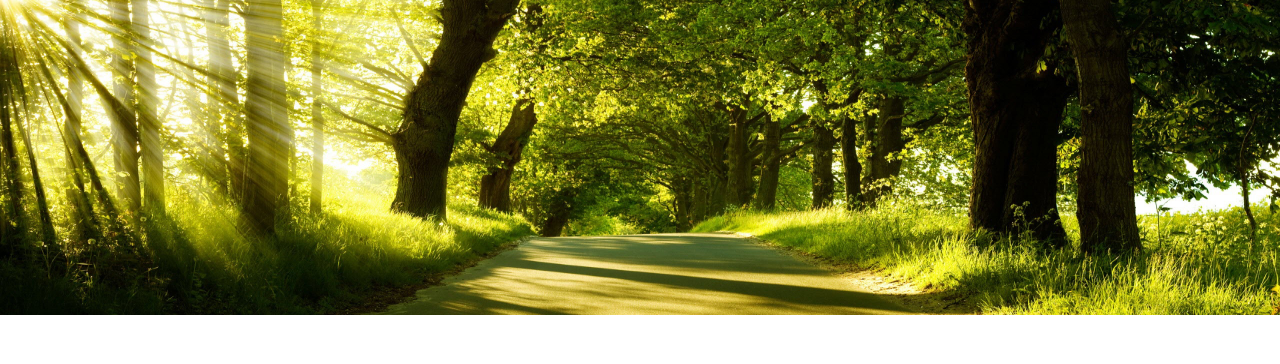
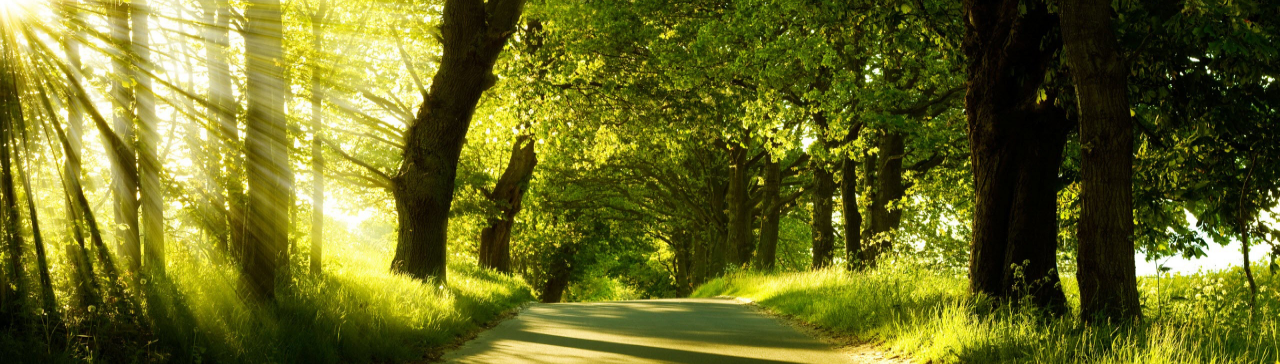
Before and after one commit to racmeh/Healthcare-Blog, a plain HTML site: page index.html in a window 1280 px wide. Shown: the part 69-433 px from the top of the page. Drawn offline with nearby package versions, Linux system fonts and the light colour scheme.

Commit message:
Update index.html

```diff
--- a/index.html
+++ b/index.html
@@ -100,7 +100,7 @@ color:black;
 .bg{
 background-image: url("a.jpg");
 background-size:100% 100%;
-height:30vw;
+height:36.5vw;
 }
 .read:hover
 {
```
